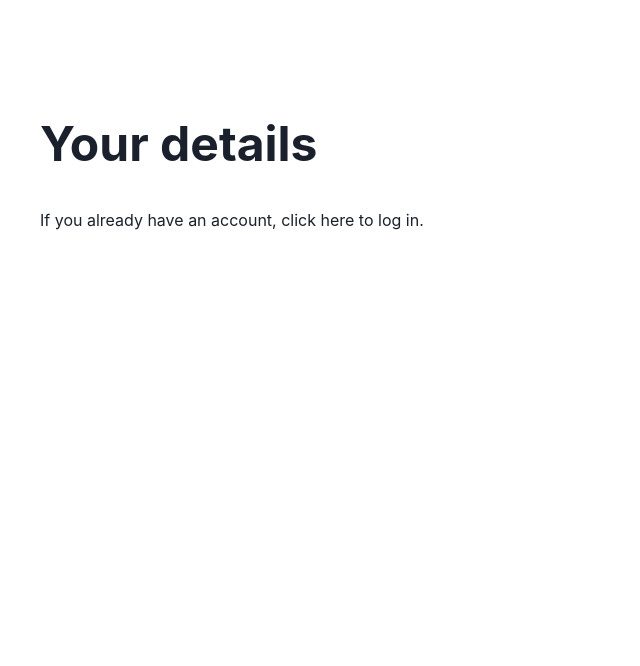
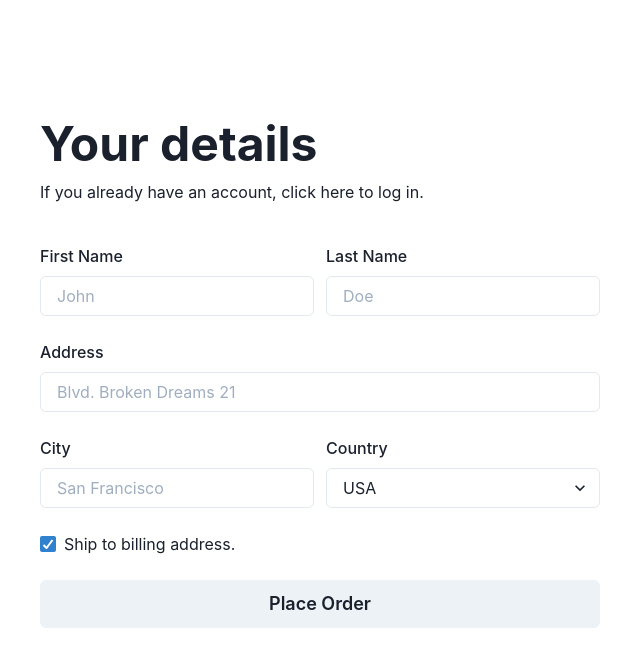
Before and after one commit to elliothershberg/chakra-demo, a Next.js app: page / in a window 1280 px wide. Shown: the top 666 px of the page, without its empty margins (0-640 px from the left). Built offline with nearby package versions, Linux system fonts and the light colour scheme.

Commit message:
Implement details layout

```diff
--- a/src/sections/details.tsx
+++ b/src/sections/details.tsx
@@ -1,10 +1,67 @@
-import { VStack, Heading, Text } from "@chakra-ui/react";
+import {
+  VStack,
+  Heading,
+  Text,
+  SimpleGrid,
+  GridItem,
+  FormControl,
+  FormLabel,
+  Input,
+  Select,
+  Checkbox,
+  Button,
+} from "@chakra-ui/react";
 
 const Details = () => {
   return (
     <VStack w="full" h="full" p={10} spacing={10} alignItems="flex-start">
-      <Heading size="2xl">Your details</Heading>
-      <Text>If you already have an account, click here to log in.</Text>
+      <VStack spacing={3} alignItems="flex-start">
+        <Heading size="2xl">Your details</Heading>
+        <Text>If you already have an account, click here to log in.</Text>
+      </VStack>
+      <SimpleGrid columns={2} columnGap={3} rowGap={6}>
+        <GridItem colSpan={1}>
+          <FormControl>
+            <FormLabel>First Name</FormLabel>
+            <Input placeholder="John" />
+          </FormControl>
+        </GridItem>
+        <GridItem colSpan={1}>
+          <FormControl>
+            <FormLabel>Last Name</FormLabel>
+            <Input placeholder="Doe" />
+          </FormControl>
+        </GridItem>
+        <GridItem colSpan={2}>
+          <FormControl>
+            <FormLabel>Address</FormLabel>
+            <Input placeholder="Blvd. Broken Dreams 21" />
+          </FormControl>
+        </GridItem>
+        <GridItem colSpan={1}>
+          <FormControl>
+            <FormLabel>City</FormLabel>
+            <Input placeholder="San Francisco" />
+          </FormControl>
+        </GridItem>
+        <GridItem colSpan={1}>
+          <FormControl>
+            <FormLabel>Country</FormLabel>
+            <Select>
+              <option value="usa">USA</option>
+              <option value="uae">UAE</option>
+            </Select>
+          </FormControl>
+        </GridItem>
+        <GridItem colSpan={2}>
+          <Checkbox defaultChecked>Ship to billing address.</Checkbox>
+        </GridItem>
+        <GridItem colSpan={2}>
+          <Button size="lg" w="full">
+            Place Order
+          </Button>
+        </GridItem>
+      </SimpleGrid>
     </VStack>
   );
 };
```
